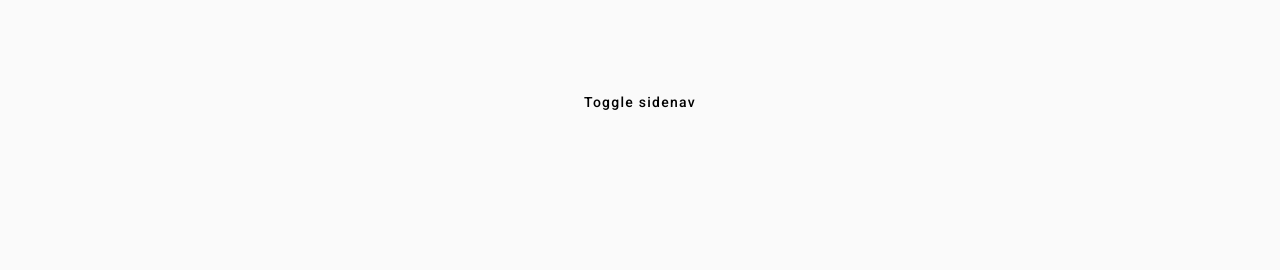
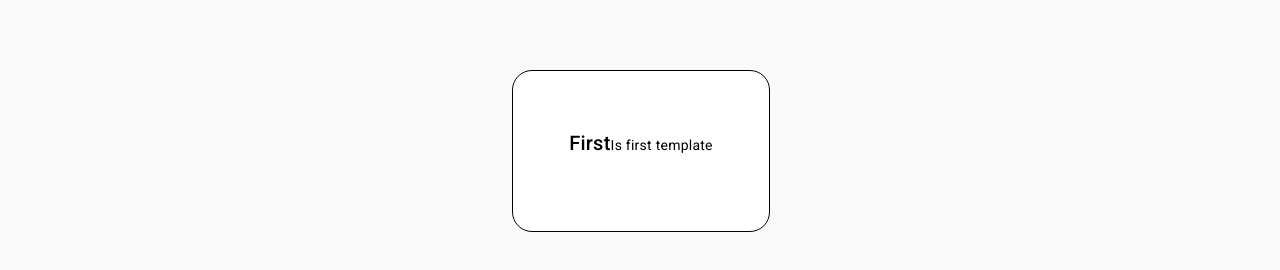
Before and after one commit to Letto228/Angular-learnjs-150224, an Angular app: page / in a window 1280 px wide. Shown: the part 330-600 px from the top of the page. Built offline with nearby package versions, Linux system fonts and the light colour scheme.

Commit message:
feat: popup-host

```diff
--- a/angular.json
+++ b/angular.json
@@ -94,6 +94,9 @@
         }
     },
     "cli": {
-        "schematicCollections": ["@angular-eslint/schematics"]
+        "schematicCollections": [
+          "@angular-eslint/schematics"
+        ],
+        "analytics": "46d4f5d6-03b2-45cb-80a2-6e834a250ad3"
     }
 }
--- a/src/app/app.component.html
+++ b/src/app/app.component.html
@@ -21,13 +21,13 @@
 
 <!-- Close template -->
 
-<!-- <app-popup-host [template]="!closeTemplate ? first : null"></app-popup-host> -->
+<app-popup-host [template]="!closeTemplate ? first : null"></app-popup-host>
 
-<!-- <ng-template #first>
+<ng-template #first>
     <h2>First</h2>
     <p>Is first template</p>
 </ng-template>
 <ng-template #second>
     <h2>Second</h2>
     <p>Is second template</p>
-</ng-template> -->
+</ng-template>
--- a/src/app/app.module.ts
+++ b/src/app/app.module.ts
@@ -8,6 +8,7 @@ import {AppComponent} from './app.component';
 import {HeaderModule} from './components/header/header.module';
 import {ProductsListModule} from './pages/products-list/products-list.module';
 import {SidenavModule} from './components/sidenav/sidenav.module';
+import { PopupHostModule } from './components/popup-host/popup-host.module';
 
 @NgModule({
     declarations: [AppComponent],
@@ -19,6 +20,7 @@ import {SidenavModule} from './components/sidenav/sidenav.module';
         ProductsListModule,
         SidenavModule,
         MatListModule,
+        PopupHostModule
     ],
     bootstrap: [AppComponent],
 })
--- /dev/null
+++ b/src/app/components/popup-host/popup-host.component.css
@@ -0,0 +1,20 @@
+.popup-container{
+    width:20%;
+    height: 20%;
+    background-color: white;
+    border-radius: 20px;
+    border: 1px solid black;
+    position: fixed;
+    top: 50%;
+    bottom: 0;
+    left: 40%;
+    right: 0;
+    display: flex;
+    align-items: center;
+    justify-content: center;
+    z-index: 1000;
+    color: black;
+}
+.close-popup{
+    display: none;
+}
--- /dev/null
+++ b/src/app/components/popup-host/popup-host.component.html
@@ -0,0 +1,6 @@
+<div class="container"
+    [ngClass]="{'close-popup': !isOpen}">
+    <div class="popup-container" >
+        <ng-container #viewport></ng-container>
+    </div>
+</div>
--- /dev/null
+++ b/src/app/components/popup-host/popup-host.component.ts
@@ -0,0 +1,31 @@
+import { Component, Input, TemplateRef, ViewChild, ViewContainerRef } from '@angular/core';
+
+@Component({
+  selector: 'app-popup-host',
+  templateUrl: './popup-host.component.html',
+  styleUrls: ['./popup-host.component.css']
+})
+export class PopupHostComponent {
+  isOpen: boolean = true;
+  @Input() set template(template: TemplateRef<unknown> | null) {
+
+    console.log('template popup', template)
+    if (template) {
+      this.isOpen = true;
+      this.update(template);
+    }
+    else{
+      this.isOpen = false
+    }
+  }
+
+  @ViewChild('viewport', {read: ViewContainerRef, static: true})
+  private viewportContainer: ViewContainerRef | undefined;
+
+  private update(template: TemplateRef<unknown>) {
+    this.viewportContainer?.clear();
+    this.viewportContainer?.createEmbeddedView(template);
+    console.log('viewportContainer', this.viewportContainer)
+  }
+
+}
--- a/src/app/components/sidenav/sidenav.component.ts
+++ b/src/app/components/sidenav/sidenav.component.ts
@@ -39,7 +39,7 @@ export class SidenavComponent implements OnInit {
         if (!this.navigationTemplate) {
             return;
         }
-
+        console.log('sidenav', this.navigationTemplate)
         this.viewportContainer?.createEmbeddedView(this.navigationTemplate);
     }
 }
```
Also changed, not shown: src/app/components/popup-host/popup-host.module.ts (added, +16 -0 lines), 1 other file (tests, documents, lock files or other folders).
